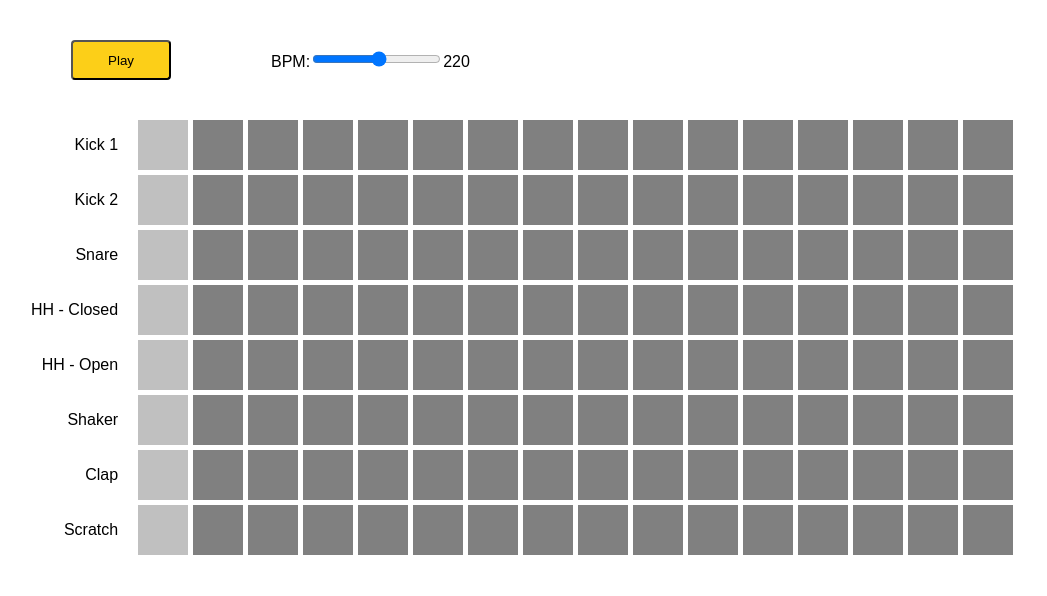
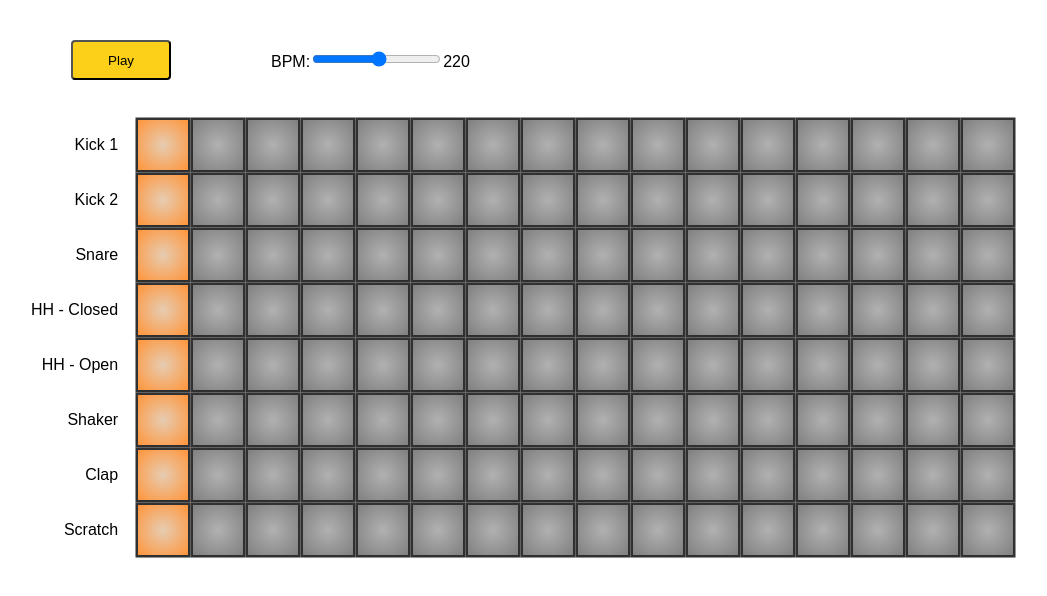
Before and after one commit to JackBlakeston/BEETBOX, a React (Create React App) app in the folder client/: page / in a window 1280 px wide. Shown: the top 596 px of the page, without its empty margins (9-1056 px from the left). Built offline with nearby package versions, Linux system fonts and the light colour scheme; no server answers.

Commit message:
Pad styling

```diff
--- a/client/src/App.css
+++ b/client/src/App.css
@@ -31,18 +31,26 @@
   float: left;
   margin: 0 5px 5px 0;
   cursor: pointer;
-  background: grey;
+  box-shadow: rgba(0, 0, 0, 0.16) 0px 1px 4px, rgb(51, 51, 51) 0px 0px 0px 2.5px;
+
+  /* background: rgb(223,223,223);
+  background: radial-gradient(circle, rgba(223,223,223,1) 0%, rgba(171,171,171,1) 100%); */
+  background: rgb(177,177,177);
+  background: radial-gradient(circle, rgba(177,177,177,1) 0%, rgba(129,128,128,1) 100%);
 }
 
 .pad.active {
-  background: green;
+  background: rgb(164,223,158);
+  background: radial-gradient(circle, rgba(164,223,158,1) 0%, rgba(24,139,0,1) 100%);
 }
 
 .pad.playing {
-  background: silver;
+  background: rgb(230,204,178);
+  background: radial-gradient(circle, rgba(230,204,178,1) 0%, rgba(255,149,59,1) 100%);
 }
 .pad.active.playing {
-  background: lime;
+  background: rgb(230,183,178);
+  background: radial-gradient(circle, rgba(230,183,178,1) 0%, rgba(255,112,59,1) 100%);
 }
 
 .pad-and-names-container {
```
